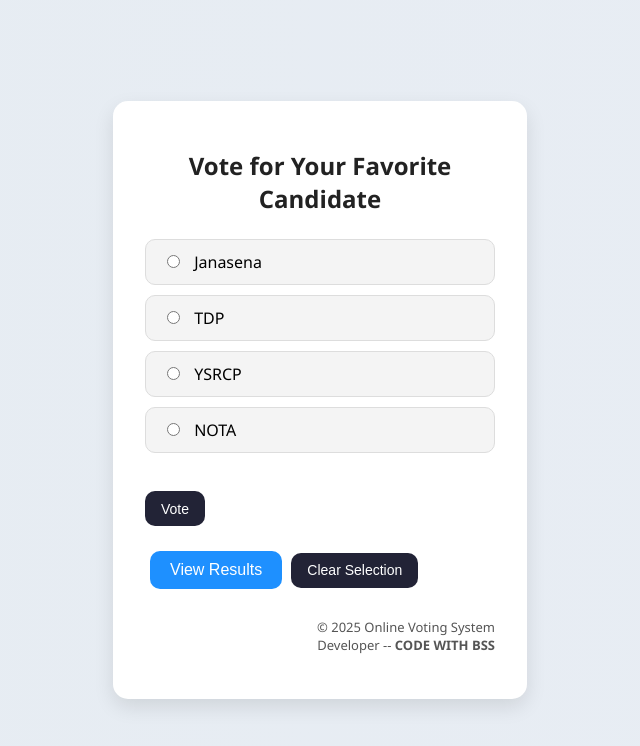
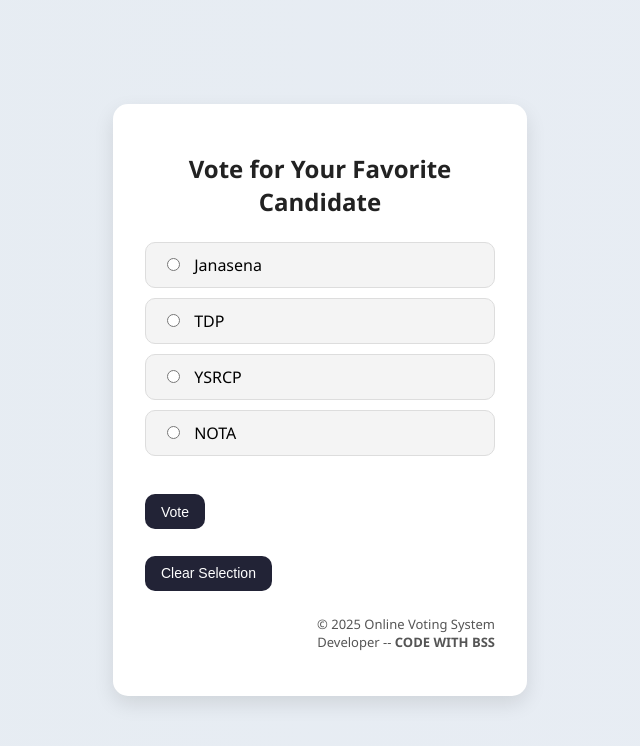
Before and after one commit to Bhanu-lpu/Onlinevotingapp, a Flask app: page / in a window 1280 px wide. Shown: the top 746 px of the page, without its empty margins (320-960 px from the left). Run offline with Flask 3, Linux system fonts and the light colour scheme.

Commit message:
Update index.html

```diff
--- a/templates/index.html
+++ b/templates/index.html
@@ -27,7 +27,7 @@
     <input type="submit" value="Vote" class="vote-btn">
     <div class="button-group">
 
-    <button type="button" class="btn results-btn" onclick="window.location.href='/results'">View Results</button>
+    <!--<button type="button" class="btn results-btn" onclick="window.location.href='/results'">View Results</button>-->
     <input type="reset" value="Clear Selection" class="btn clear-btn">
 
   </div>
```
